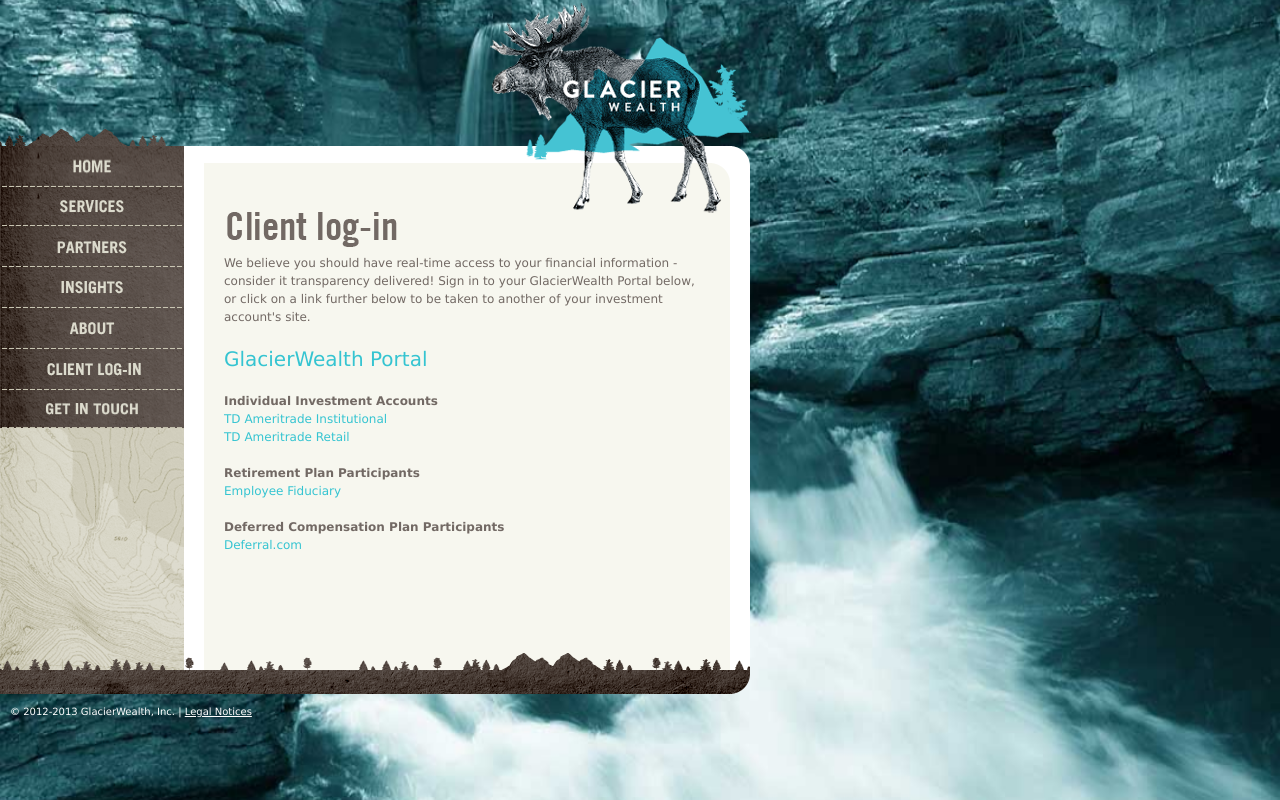
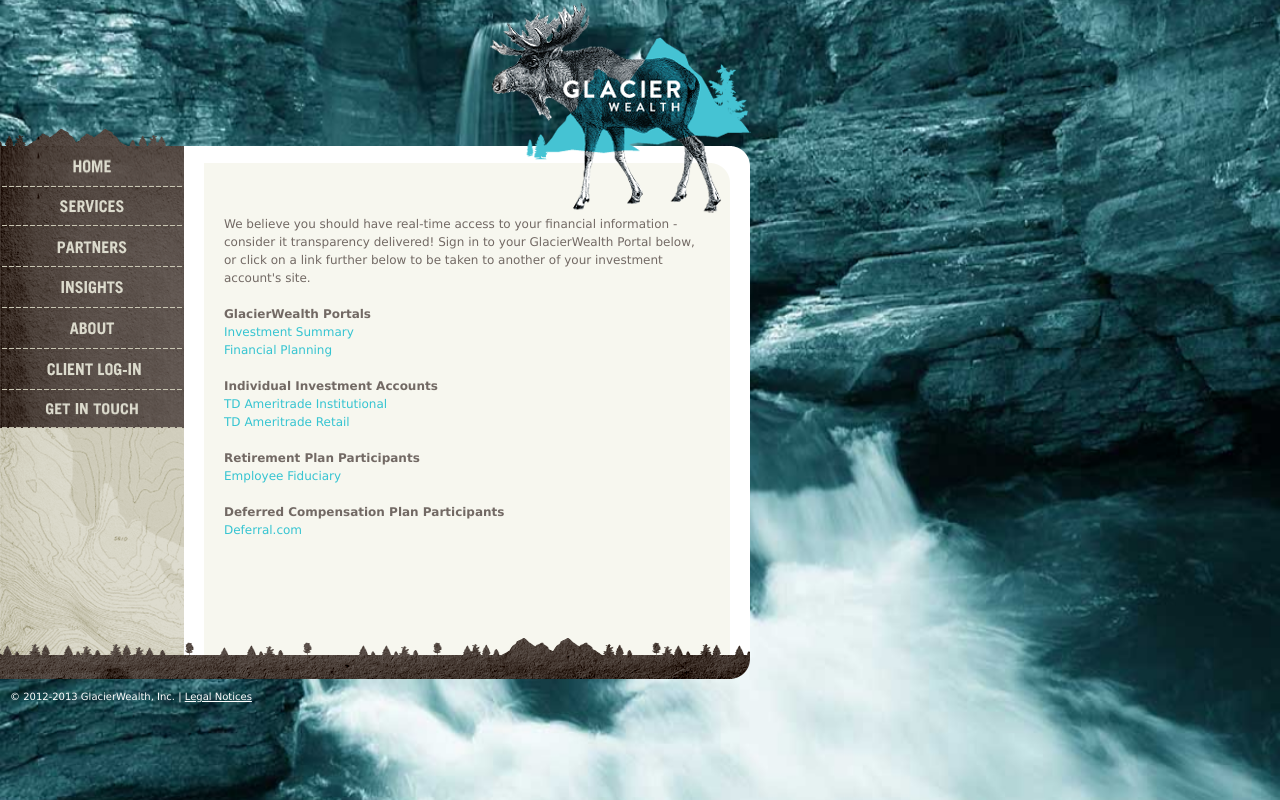
Before and after one commit to Beloved2020/GlacierWealth, a plain HTML site: page login.html in a window 1280 px wide. Drawn offline with nearby package versions, Linux system fonts and the light colour scheme.

Commit message:
client login page: change portal to investment summary and add link to money guide pro (financial planning)

```diff
--- a/login.html
+++ b/login.html
@@ -55,12 +55,16 @@
     <td width="566"><table width="566" border="0" cellspacing="0" cellpadding="0">
       <tr>
         <td width="20" bgcolor="#FFFFFF"><img src="images/spacer.gif" width="20" height="20" /></td>
-        <td valign="top" bgcolor="#F7F7EF"><p><img src="images/ttl_login.gif" alt="Client log-in" width="526" height="57" /></p>
+        <td valign="top" bgcolor="#F7F7EF"><p>&nbsp;</p>
           <p class="introText">We believe you should have real-time access to your financial information - consider it transparency delivered!
             Sign in to your GlacierWealth Portal below, or click on a link further below to be taken to another of your investment account's site.</p>
           <p class="introText">&nbsp;</p>
-          <p class="introText_20">
-            <a href="portal_login.html">GlacierWealth Portal</a><br />
+          <p class="introText"><strong>GlacierWealth Portals</strong></p>
+          <p class="introText">
+            <a href="portal_login.html">Investment Summary</a><br />
+          </p>
+          <p class="introText">
+            <a href="https://www.moneyguidepro.com/Guests.aspx?gst=652B49E1799E3BAC9A30D5236C2475AFB07E95A9DEAEEA1D1365987F12831551&sDestPage=10032)" target="_blank">Financial Planning</a><br />
           </p>
           <p class="introText">&nbsp;</p>
           <p class="introText"><strong>Individual Investment Accounts</strong></p>
```
